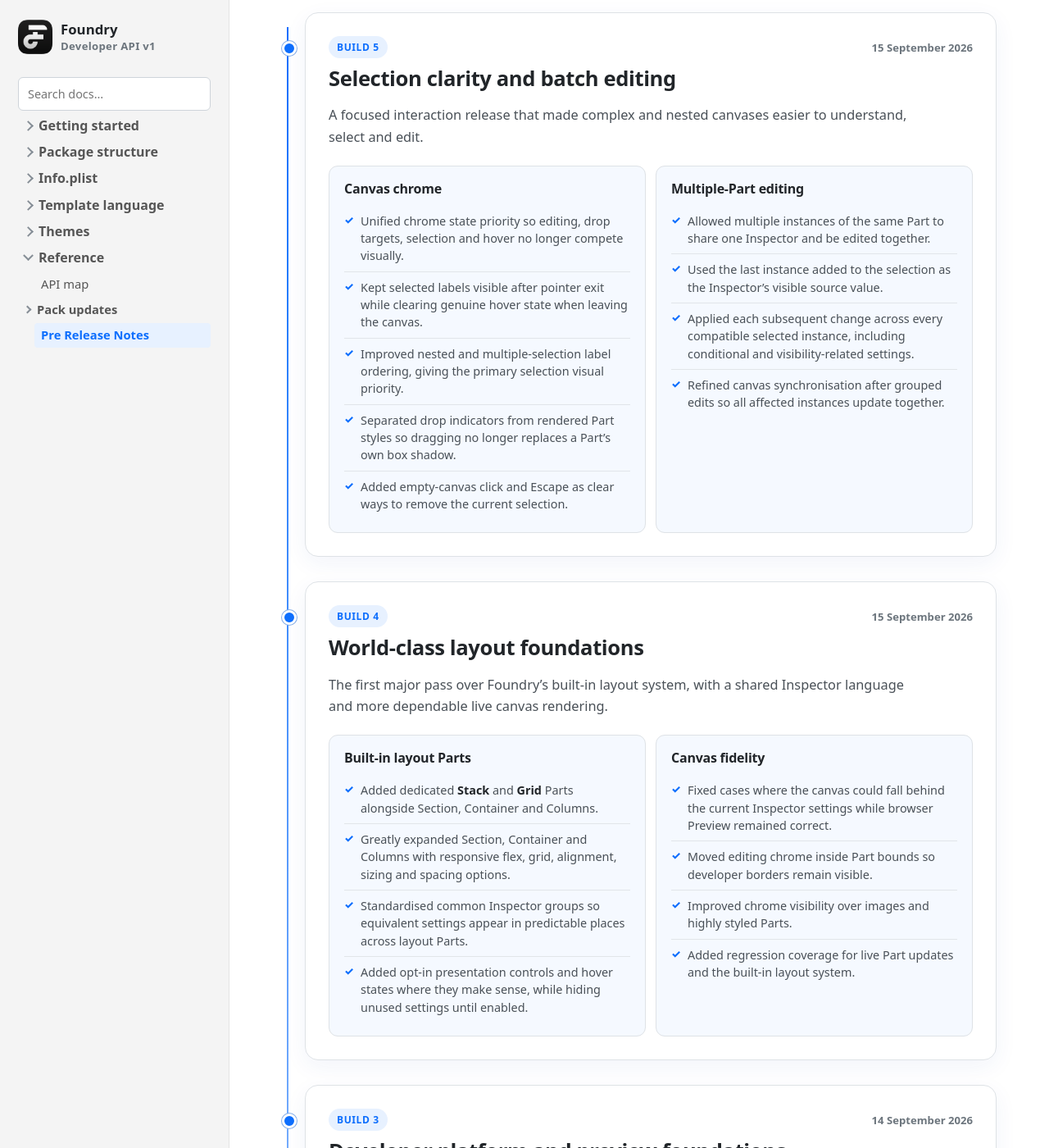
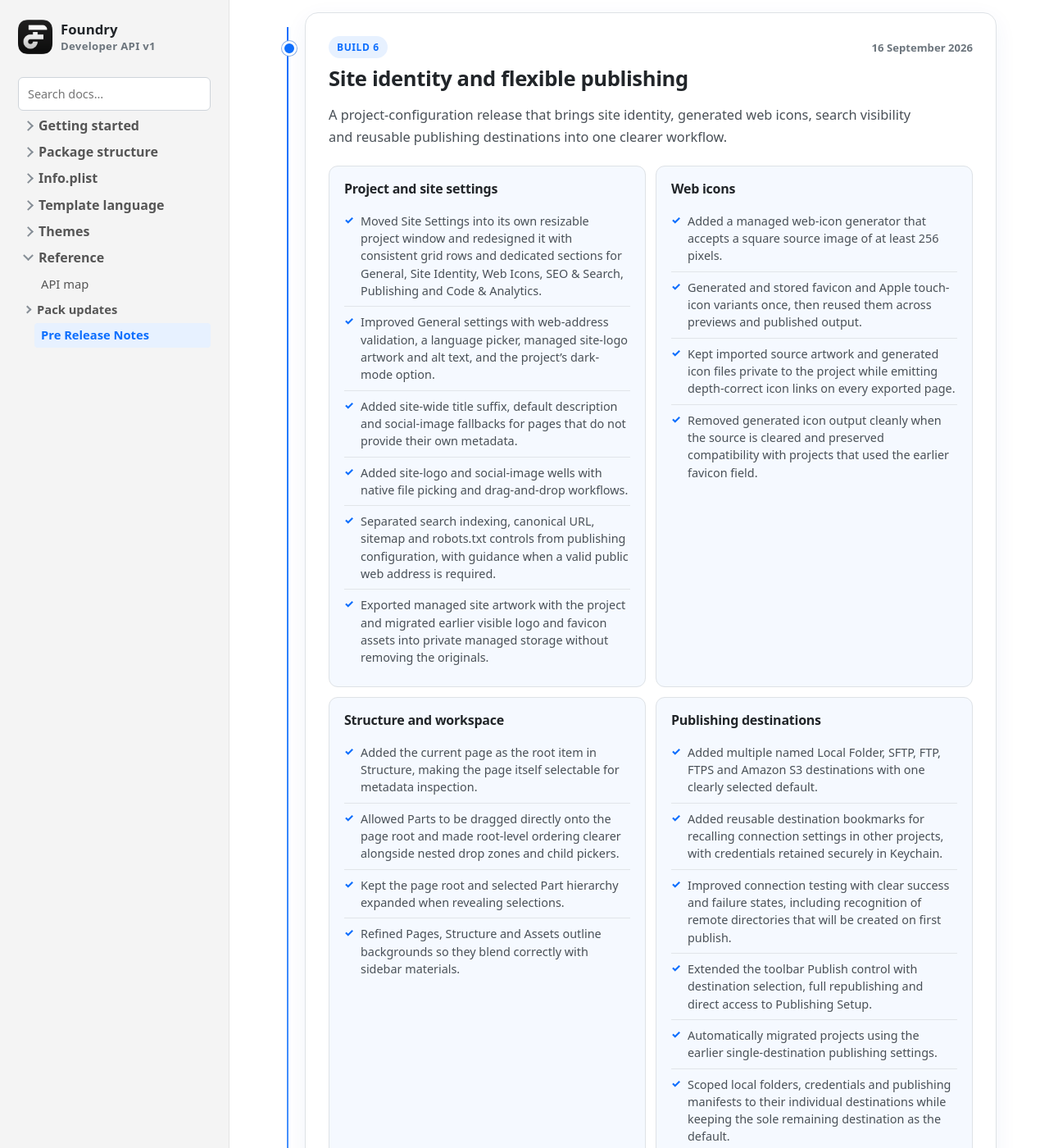
Before and after one commit to doobox/foundry-developer-api, a Jekyll site: the page built from pre-release-notes.md, in a window 1280 px wide and 1400 px high, scrolled down 494 px. Shown: the whole window at 82% size. Built offline with Jekyll 4.4.1, drawn with Linux system fonts in a browser that asks for light colours; some of the changed text lies outside the part shown.

Commit message:
Add Build 6 pre-release notes

```diff
--- a/pre-release-notes.md
+++ b/pre-release-notes.md
@@ -11,6 +11,7 @@ description: Highlights from Foundry preview builds distributed before public re
     <h1>Pre-release notes</h1>
     <p class="lede">A concise history of the preview builds shared with Foundry’s early developers. Each build includes everything listed in the builds before it.</p>
     <nav class="release-jump" aria-label="Jump to a preview build">
+        <a href="#build-6">Build 6</a>
         <a href="#build-5">Build 5</a>
         <a href="#build-4">Build 4</a>
         <a href="#build-3">Build 3</a>
@@ -22,6 +23,72 @@ description: Highlights from Foundry preview builds distributed before public re
 </div>
 
 <div class="release-timeline">
+    <article class="release-build" id="build-6">
+        <header class="release-build-header">
+            <div>
+                <span class="release-build-number">Build 6</span>
+                <h2>Site identity and flexible publishing</h2>
+            </div>
+            <time datetime="2026-09-16">16 September 2026</time>
+        </header>
+        <p class="release-summary">A project-configuration release that brings site identity, generated web icons, search visibility and reusable publishing destinations into one clearer workflow.</p>
+
+        <div class="release-groups">
+            <section class="release-group">
+                <h3>Project and site settings</h3>
+                <ul class="release-list">
+                    <li>Moved Site Settings into its own resizable project window and redesigned it with consistent grid rows and dedicated sections for General, Site Identity, Web Icons, SEO &amp; Search, Publishing and Code &amp; Analytics.</li>
+                    <li>Improved General settings with web-address validation, a language picker, managed site-logo artwork and alt text, and the project’s dark-mode option.</li>
+                    <li>Added site-wide title suffix, default description and social-image fallbacks for pages that do not provide their own metadata.</li>
+                    <li>Added site-logo and social-image wells with native file picking and drag-and-drop workflows.</li>
+                    <li>Separated search indexing, canonical URL, sitemap and robots.txt controls from publishing configuration, with guidance when a valid public web address is required.</li>
+                    <li>Exported managed site artwork with the project and migrated earlier visible logo and favicon assets into private managed storage without removing the originals.</li>
+                </ul>
+            </section>
+
+            <section class="release-group">
+                <h3>Web icons</h3>
+                <ul class="release-list">
+                    <li>Added a managed web-icon generator that accepts a square source image of at least 256 pixels.</li>
+                    <li>Generated and stored favicon and Apple touch-icon variants once, then reused them across previews and published output.</li>
+                    <li>Kept imported source artwork and generated icon files private to the project while emitting depth-correct icon links on every exported page.</li>
+                    <li>Removed generated icon output cleanly when the source is cleared and preserved compatibility with projects that used the earlier favicon field.</li>
+                </ul>
+            </section>
+
+            <section class="release-group">
+                <h3>Structure and workspace</h3>
+                <ul class="release-list">
+                    <li>Added the current page as the root item in Structure, making the page itself selectable for metadata inspection.</li>
+                    <li>Allowed Parts to be dragged directly onto the page root and made root-level ordering clearer alongside nested drop zones and child pickers.</li>
+                    <li>Kept the page root and selected Part hierarchy expanded when revealing selections.</li>
+                    <li>Refined Pages, Structure and Assets outline backgrounds so they blend correctly with sidebar materials.</li>
+                </ul>
+            </section>
+
+            <section class="release-group">
+                <h3>Publishing destinations</h3>
+                <ul class="release-list">
+                    <li>Added multiple named Local Folder, SFTP, FTP, FTPS and Amazon S3 destinations with one clearly selected default.</li>
+                    <li>Added reusable destination bookmarks for recalling connection settings in other projects, with credentials retained securely in Keychain.</li>
+                    <li>Improved connection testing with clear success and failure states, including recognition of remote directories that will be created on first publish.</li>
+                    <li>Extended the toolbar Publish control with destination selection, full republishing and direct access to Publishing Setup.</li>
+                    <li>Automatically migrated projects using the earlier single-destination publishing settings.</li>
+                    <li>Scoped local folders, credentials and publishing manifests to their individual destinations while keeping the sole remaining destination as the default.</li>
+                </ul>
+            </section>
+
+            <section class="release-group">
+                <h3>Developer reliability</h3>
+                <ul class="release-list">
+                    <li>Added validation requiring a Part’s primary HTML output to have one stable top-level root when developer validation is enabled.</li>
+                    <li>Improved live-refresh boundary coverage so malformed templates are reported before they can produce unreliable canvas updates.</li>
+                    <li>Expanded regression coverage for project migration, managed site artwork, generated icons, publishing URLs and package validation.</li>
+                </ul>
+            </section>
+        </div>
+    </article>
+
     <article class="release-build" id="build-5">
         <header class="release-build-header">
             <div>
```
